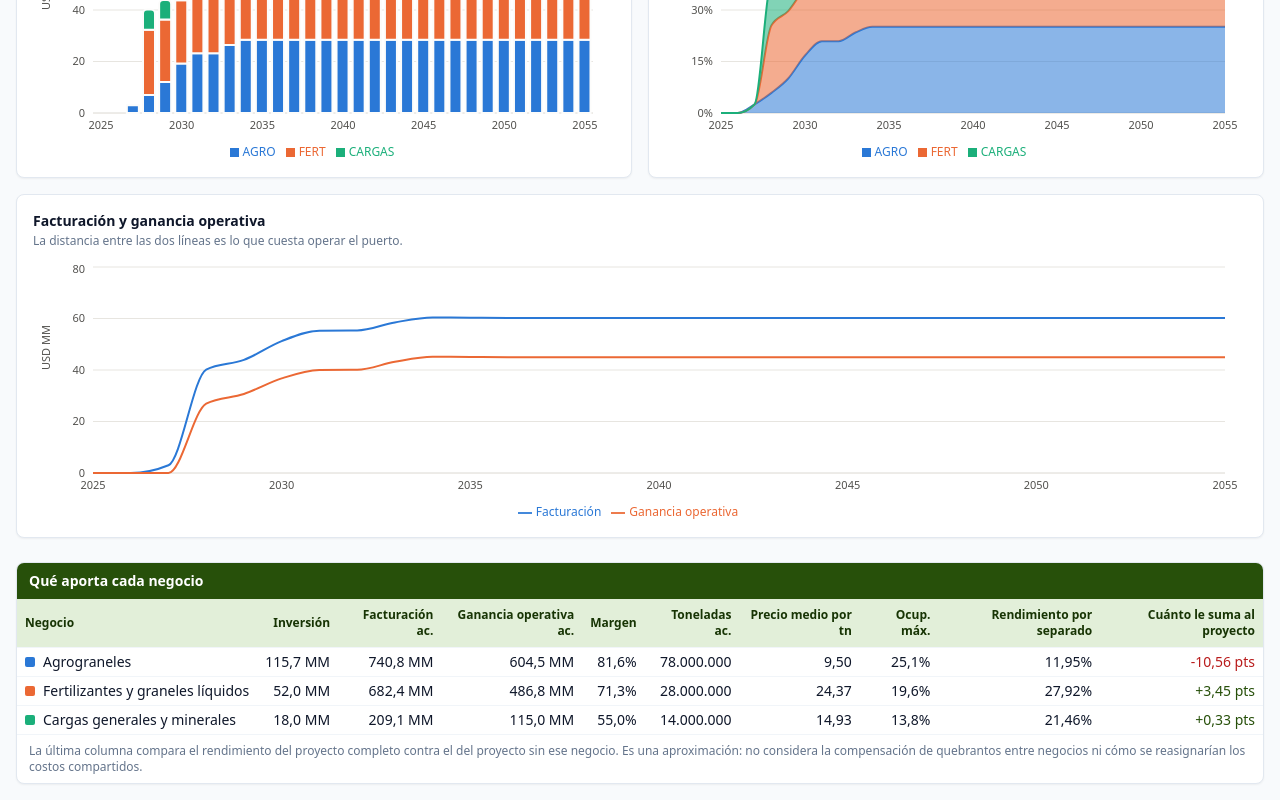
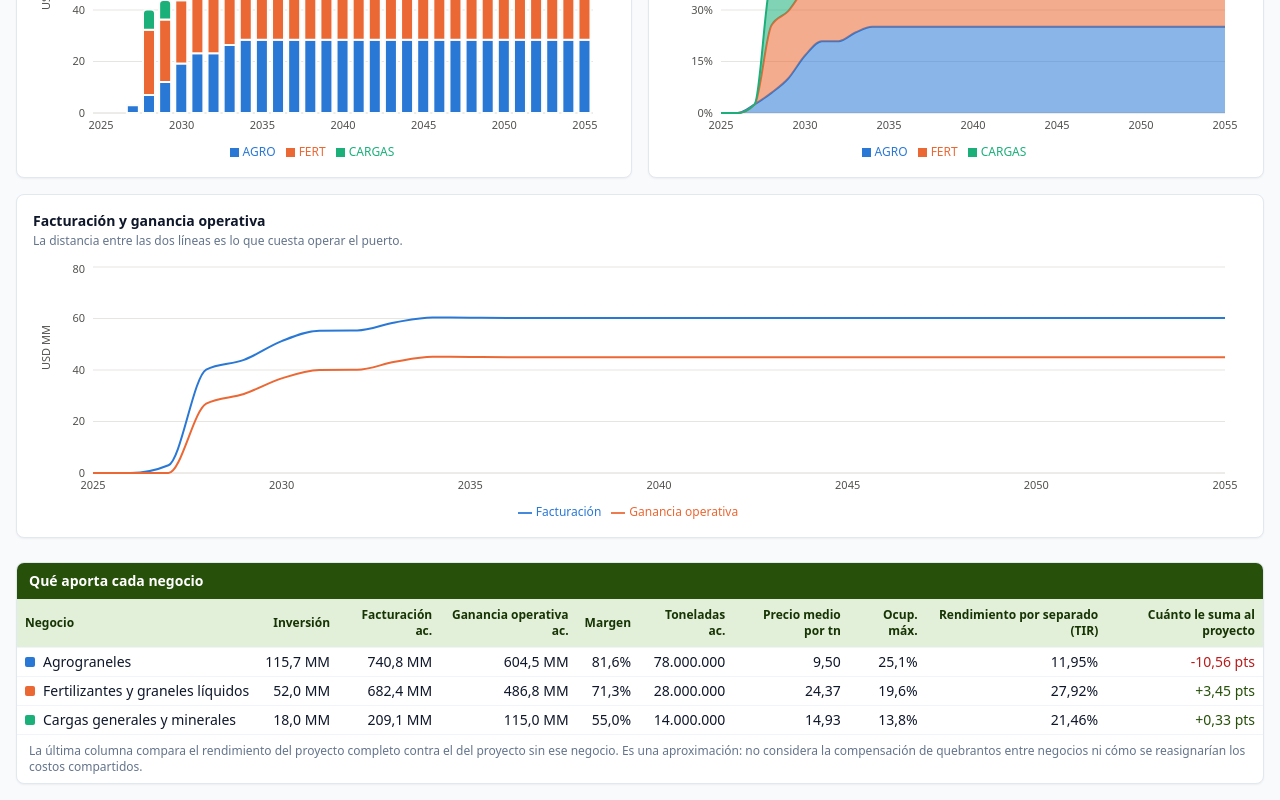
Before and after one commit to cdanunzio/Modelo-Negocio-TT-Completo, a Next.js app: page /demo in a window 1280 px wide. Shown: the part 1048-1848 px from the top of the page. Built offline with nearby package versions, Linux system fonts and the light colour scheme.

Commit message:
Aclarar que el rendimiento por separado es la TIR

```diff
--- a/src/components/editor/PanelResumen.tsx
+++ b/src/components/editor/PanelResumen.tsx
@@ -72,7 +72,7 @@ export default function PanelResumen({ esc, c, k }: {
                 <th className="th text-right">Toneladas ac.</th>
                 <th className="th text-right">Precio medio por tn</th>
                 <th className="th text-right">Ocup. máx.</th>
-                <th className="th text-right">Rendimiento por separado</th>
+                <th className="th text-right">Rendimiento por separado (TIR)</th>
                 <th className="th text-right">Cuánto le suma al proyecto</th>
               </tr>
             </thead>
```
